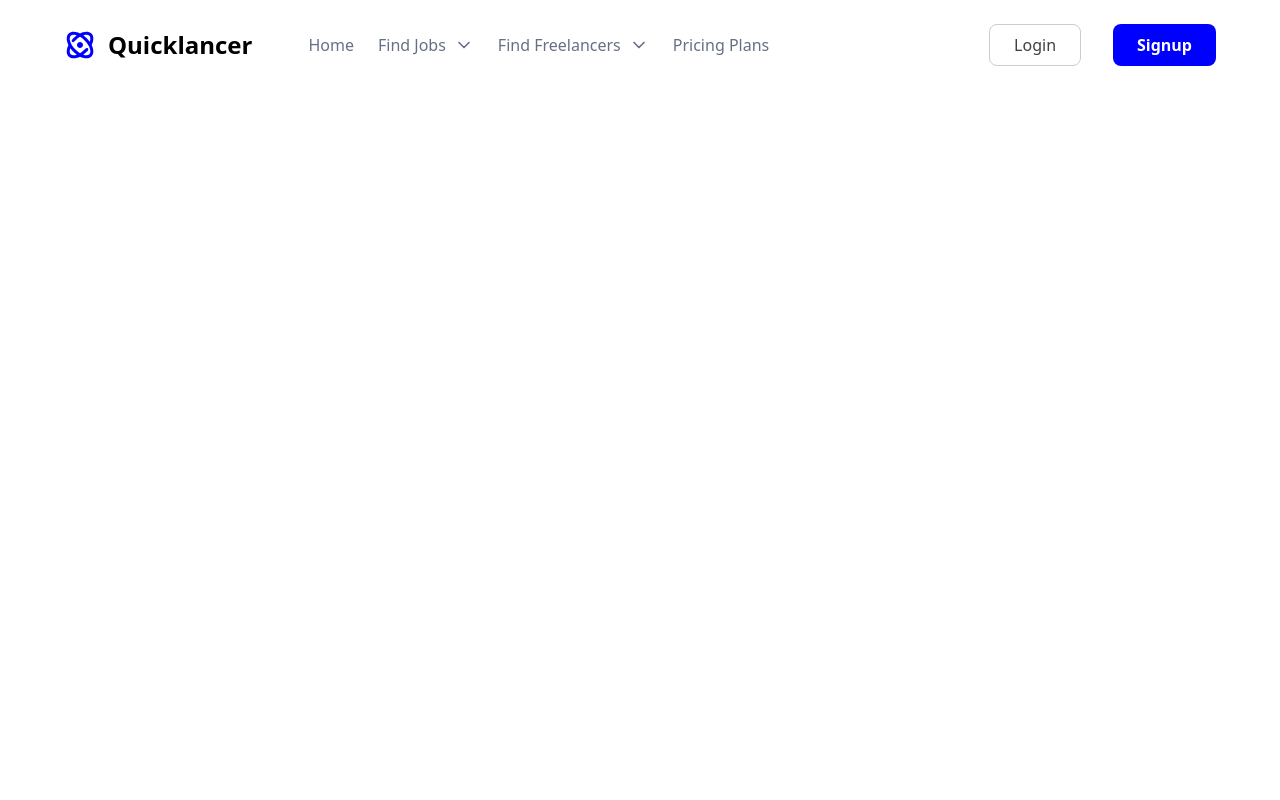
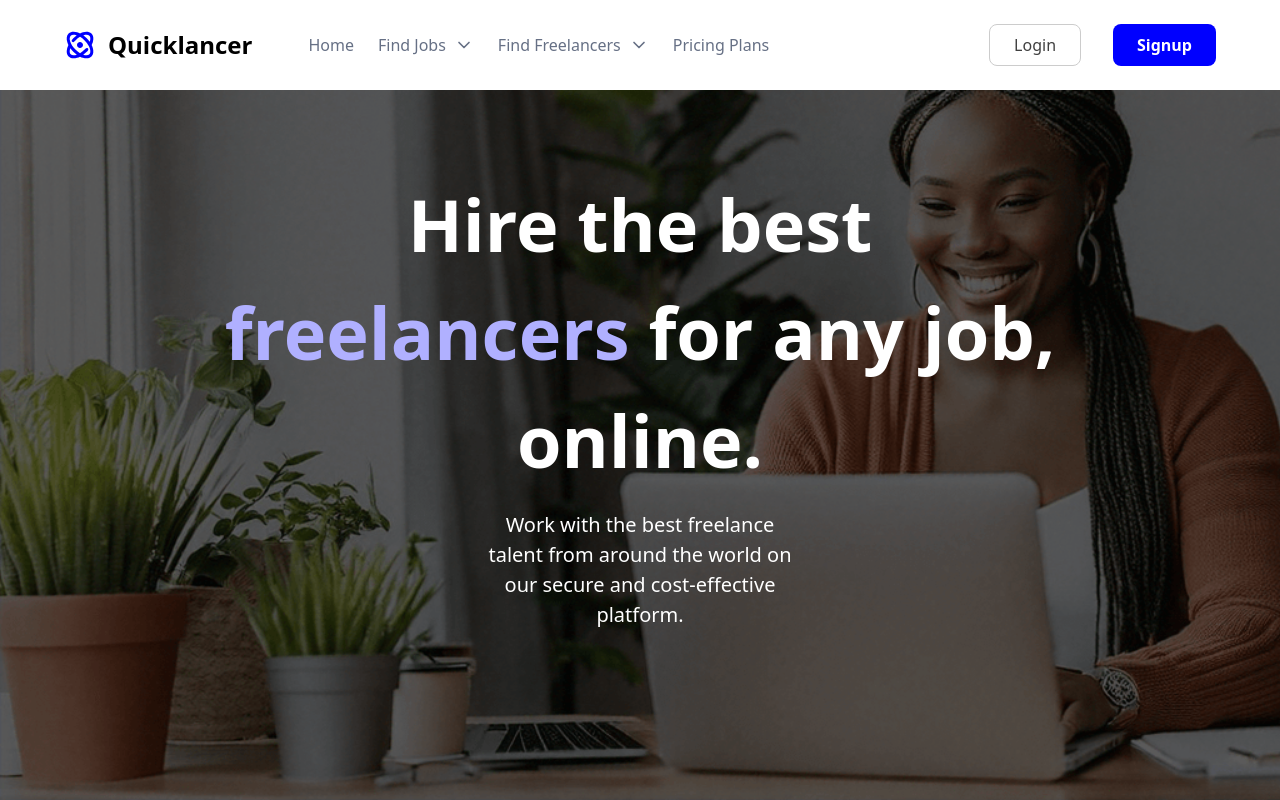
Before and after one commit to Frokesy/quicklancer, a React (Vite) app: page / in a window 1280 px wide. Built offline with nearby package versions, Linux system fonts and the light colour scheme.

Commit message:
designed hero section

```diff
--- a/src/components/defaults/Header.tsx
+++ b/src/components/defaults/Header.tsx
@@ -2,7 +2,7 @@ import { ArrowDown, Hamburger, Logo } from "../svgs/Icons";
 
 const Header = () => {
   return (
-    <div className="bg-[#fff]">
+    <div className="bg-[#fff] fixed w-[100%] z-50">
       <div className="w-[90vw] mx-auto py-6 flex justify-between items-center">
         <div className="flex space-x-14">
           <div className="flex items-center space-x-3 lg:text-[24px] text-[20px] font-semibold">
--- /dev/null
+++ b/src/components/sections/Hero.tsx
@@ -0,0 +1,18 @@
+const Hero = () => {
+  return (
+    <div className="bg-[url('/assets/hero.png')] relative bg-no-repeat bg-cover w-[100%] min-h-screen">
+      <div className="absolute top-0 w-[100%] h-[100%] bg-[#000] bg-opacity-60 flex flex-col items-center justify-center">
+        <h2 className="lg:text-[72px] text-[48px] text-[#fff] lg:w-[65%] w-[90%] text-center font-semibold">
+          Hire the best <span className="text-[#b0b0ff]">freelancers</span> for
+          any job, online.
+        </h2>
+        <p className="text-[#fff] lg:text-[20px] lg:w-[25%] w-[90%] text-center mt-4">
+          Work with the best freelance talent from around the world on our
+          secure and cost-effective platform.
+        </p>
+      </div>
+    </div>
+  );
+};
+
+export default Hero;
--- a/src/pages/home/index.tsx
+++ b/src/pages/home/index.tsx
@@ -1,9 +1,11 @@
 import Header from "../../components/defaults/Header"
+import Hero from "../../components/sections/Hero"
 
 const Home = () => {
   return (
     <div>
       <Header />
+      <Hero />
     </div>
   )
 }
```
Also changed, not shown: public/assets/hero.png (added).
